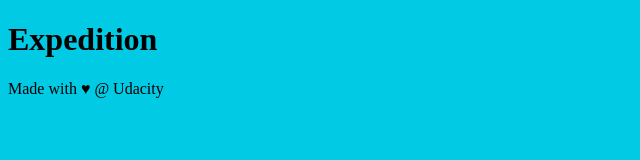
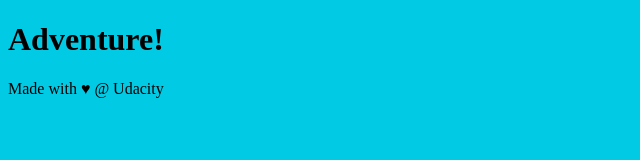
Before and after one commit to AmbiIragappa/new-git-project, a plain HTML site: page index.html in a window 1280 px wide. Shown: the whole page, without its empty margins (0-640 px from the left). Drawn offline with Linux system fonts and the light colour scheme.

Commit message:
Changes made to header

```diff
--- a/index.html
+++ b/index.html
@@ -10,7 +10,7 @@
 <body>
 
     <header>
-        <h1>Expedition</h1>
+        <h1>Adventure!</h1>
     </header>
 
     <div class="container">
```
